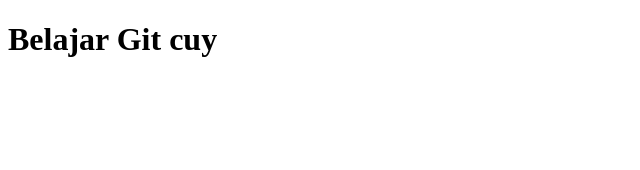
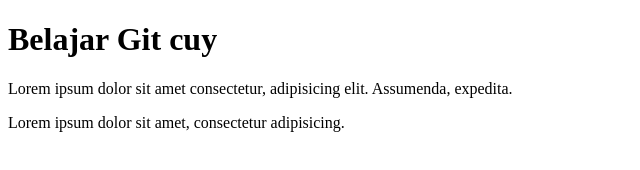
Before and after one commit to alfintp/cobagit, a plain HTML site: page index.html in a window 1280 px wide. Shown: the whole page, without its empty margins (0-640 px from the left). Drawn offline with Linux system fonts and the light colour scheme.

Commit message:
menambah paragraf

```diff
--- a/index.html
+++ b/index.html
@@ -8,5 +8,7 @@
   </head>
   <body>
     <h1>Belajar Git cuy</h1>
+    <p>Lorem ipsum dolor sit amet consectetur, adipisicing elit. Assumenda, expedita.</p>
+    <p>Lorem ipsum dolor sit amet, consectetur adipisicing.</p>
   </body>
 </html>
```
